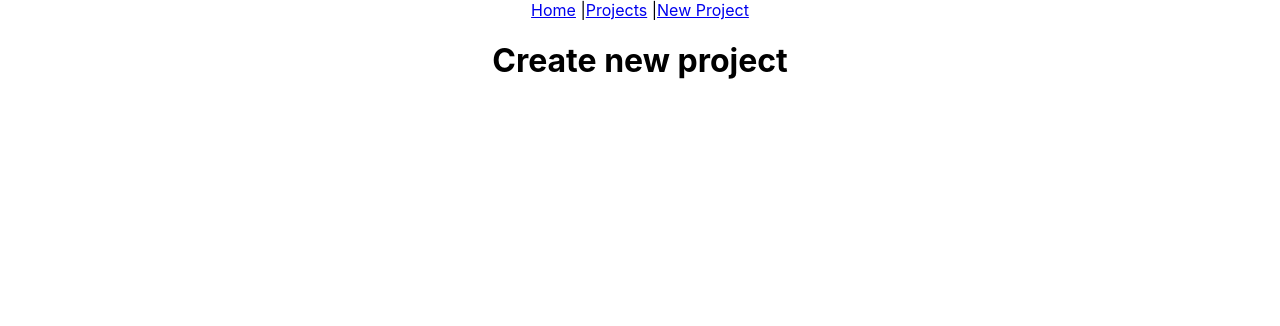
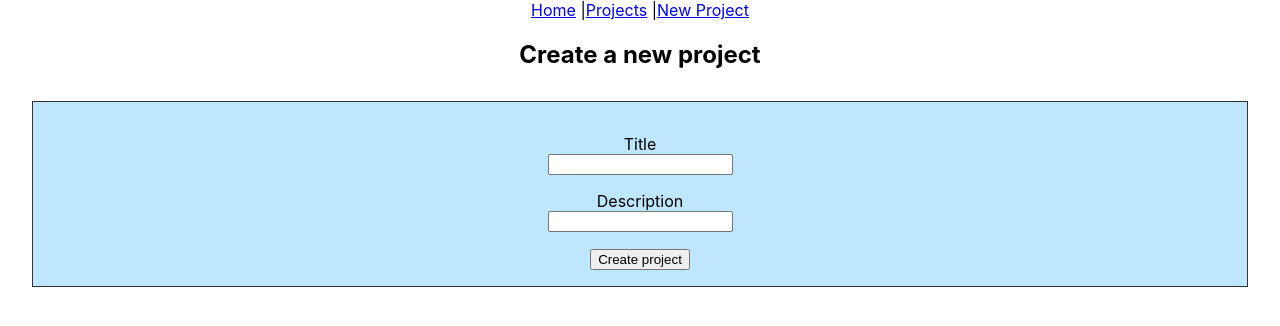
Before and after one commit to lukecin/ironborn-project-management-client, a React (Create React App) app: page /projects/create in a window 1280 px wide. Shown: the top 326 px of the page. Built offline with nearby package versions, Linux system fonts and the light colour scheme; no server answers.

Commit message:
functionality to create new project

```diff
--- a/src/App.js
+++ b/src/App.js
@@ -4,6 +4,7 @@ import Navbar from './components/Navbar';
 import { Route, Routes } from 'react-router-dom';
 import ProjectListPage from './pages/ProjectListPage';
 import { useEffect, useState } from "react";
+import AddProjectPage from "./pages/AddProjectPage";
 
 function App() {
 
@@ -24,7 +25,7 @@ function App() {
       <Routes>
         <Route path='/' element={<h1>Welcome</h1>} />
         <Route path='/projects' element={<ProjectListPage projects={projects} />} />
-        <Route path='/projects/create' element={<h1>Create new project</h1>} />
+        <Route path='/projects/create' element={<AddProjectPage />} />
       </Routes>
     </div>
   );
--- /dev/null
+++ b/src/pages/AddProjectPage.css
@@ -0,0 +1,17 @@
+.AddProjectPage form {
+    text-align: center;
+    border: 1px solid #333;
+    background-color: rgb(191, 230, 255);
+    margin: 2rem 2rem 4rem;
+    padding: 1rem;
+}
+
+.AddProjectPage form label {
+    display: block;
+    margin: 1rem;
+}
+
+.AddProjectPage form input {
+    display: block;
+    margin: 0 auto;
+}
--- /dev/null
+++ b/src/pages/AddProjectPage.js
@@ -0,0 +1,72 @@
+import axios from "axios";
+import { useState } from "react";
+import { useNavigate } from "react-router-dom";
+import "./AddProjectPage.css"
+
+function AddProjectPage() {
+
+    const [title, setTitle] = useState("");
+    const [description, setDescription] = useState("");
+
+    const navigate = useNavigate();
+
+    const handleSubmit = (e) => {
+        e.preventDefault();
+
+        const newProject = {
+            title,
+            description,
+        }
+
+        axios.post(process.env.REACT_APP_API_URL + "/projects", newProject)
+            .then(response => {
+                console.log(response.data)
+
+                navigate("/projects"); // redirect to project list
+                // navigate(`/projects/${response.data._id}`); // redirect to project page
+
+                // clear form...
+                setTitle("");
+                setDescription("");
+            })
+            .catch(e => console.log("error creating project...", e));
+
+    }
+
+    return (
+        <section className="AddProjectPage">
+            <h1>Create a new project</h1>
+
+            <form onSubmit={handleSubmit}>
+                <label>
+                    Title
+                    <input
+                        type="text"
+                        name="title"
+                        value={title}
+                        required={true}
+                        onChange={(e) => setTitle(e.target.value)}
+                    />
+                </label>
+
+                <label>
+                    Description
+                    <input
+                        type="text"
+                        name="description"
+                        value={description}
+                        required={true}
+                        onChange={(e) => setDescription(e.target.value)}
+                    />
+                </label>
+
+
+                <button type="submit">Create project</button>
+
+            </form>
+
+        </section>
+    )
+}
+
+export default AddProjectPage;
```
